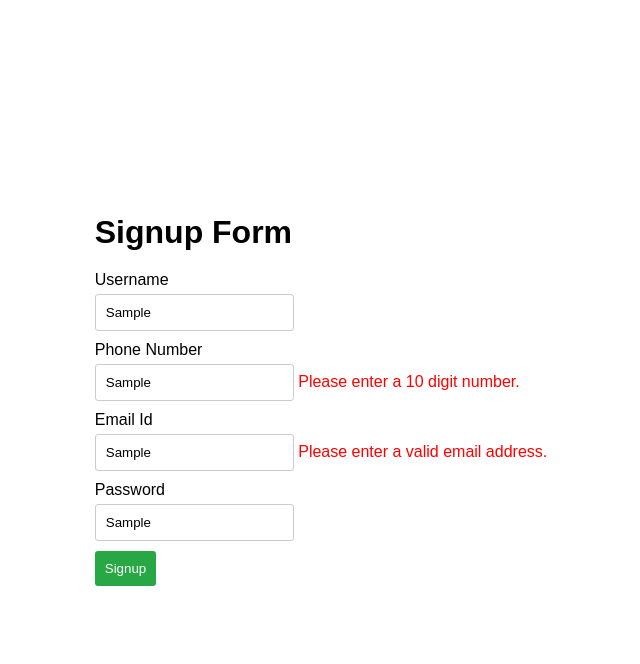
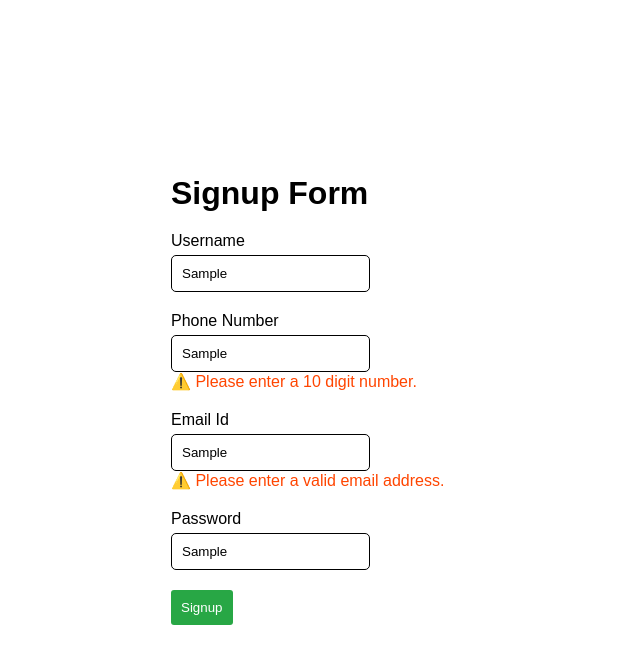
Before and after one commit to PavithraPrasanth97/daily_task, a plain HTML site: page signup.html in a window 1280 px wide. Both pictures are taken after typing "Sample", "Sample", "Sample", "Sample" into the empty fields and a click on the button "Signup". Shown: the whole page, without its empty margins (319-959 px from the left). Drawn offline with Linux system fonts and the light colour scheme.

Commit message:
SignUp form styles modified

```diff
--- a/css/signup.css
+++ b/css/signup.css
@@ -5,12 +5,15 @@
 }
 body {
     font-family: Arial, sans-serif;
-    /* background-color: #f4f4f4; */
     display: flex;
     justify-content: center;
     align-items: center;
     height: 100vh;
-    margin: 0;
+}
+#maincontainer{
+    width: 600px;
+    position:relative;
+    left:150px;
 }
 
 h1 {
@@ -24,14 +27,19 @@ label {
 
 input {
     padding: 10px;
-    margin-bottom: 10px;
-    border: 1px solid #ccc;
-    border-radius: 3px;
+    /* margin-bottom: 20px; */
+    border: 1px solid ;
+    border-radius: 5px;
+}
+input:hover{
+    border :2px solid orange;
 }
 
 .error {
-    color: red;
+    color: orangered;
     font-size:medium;
+    display:block;
+    margin-bottom:20px;
 }
 
 button {
--- a/script/signup.js
+++ b/script/signup.js
@@ -20,19 +20,19 @@ document.getElementById('signupform').addEventListener('submit', function(event)
     let valid = true;
 
     if (!usernameregex.test(username)) {
-        document.getElementById('usernameError').textContent = 'Username should have letters and numbers only.';
+        document.getElementById('usernameError').textContent = '⚠️ Username should have letters and numbers only.';
         valid = false;
     }
     if (!phonenumberregex.test(phonenumber)) { // Corrected test method
-        document.getElementById('phonenumberError').textContent = 'Please enter a 10 digit number.';
+        document.getElementById('phonenumberError').textContent = '⚠️ Please enter a 10 digit number.';
         valid = false;
     }
     if (!emailregex.test(email)) {
-        document.getElementById('emailError').textContent = 'Please enter a valid email address.';
+        document.getElementById('emailError').textContent = '⚠️ Please enter a valid email address.';
         valid = false;
     }
     if (!passwordregex.test(password)) {
-        document.getElementById('passwordError').textContent = 'Password must have at least 6 characters, letters and numbers.';
+        document.getElementById('passwordError').textContent = '⚠️ Password must have at least 6 characters, letters and numbers.';
         valid = false;
     }
 
```
